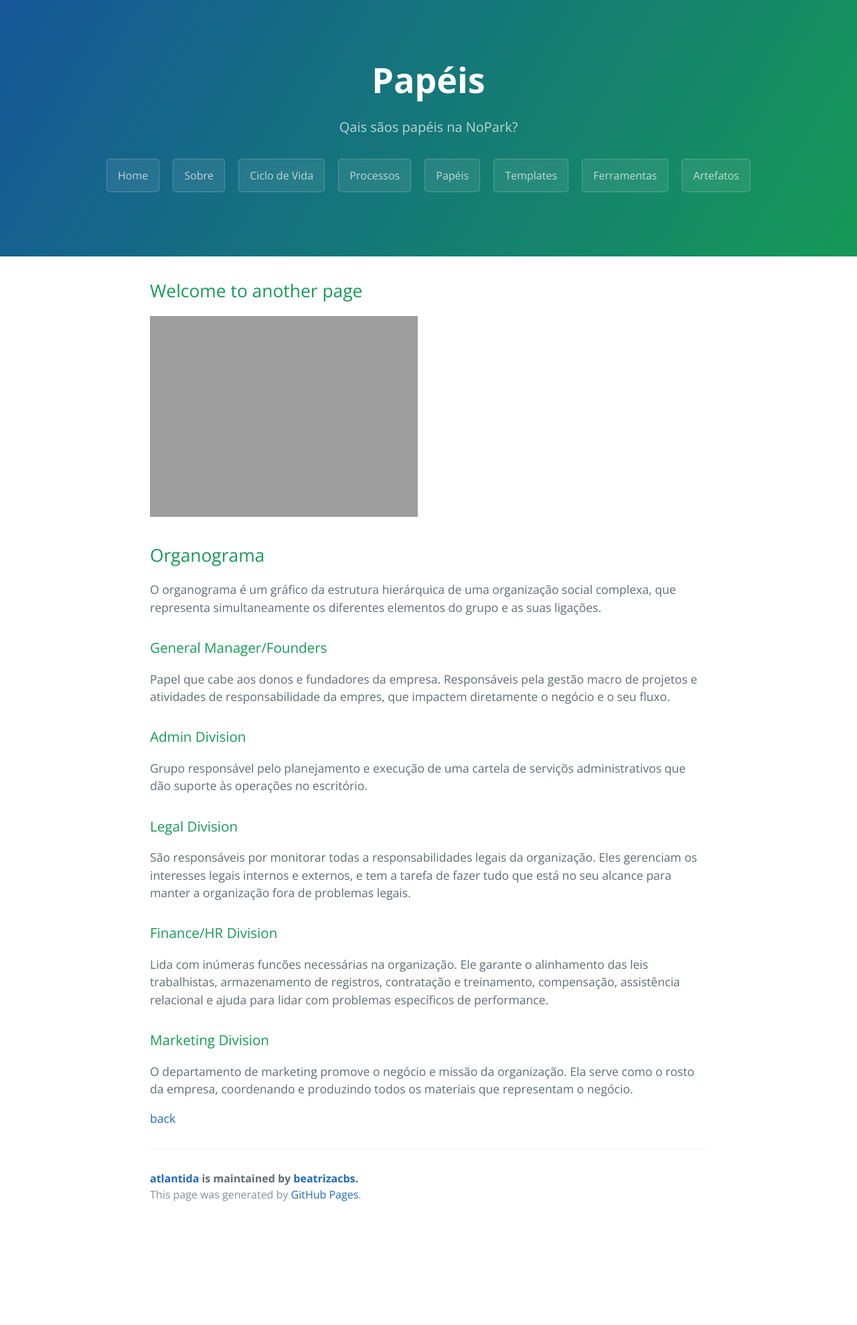
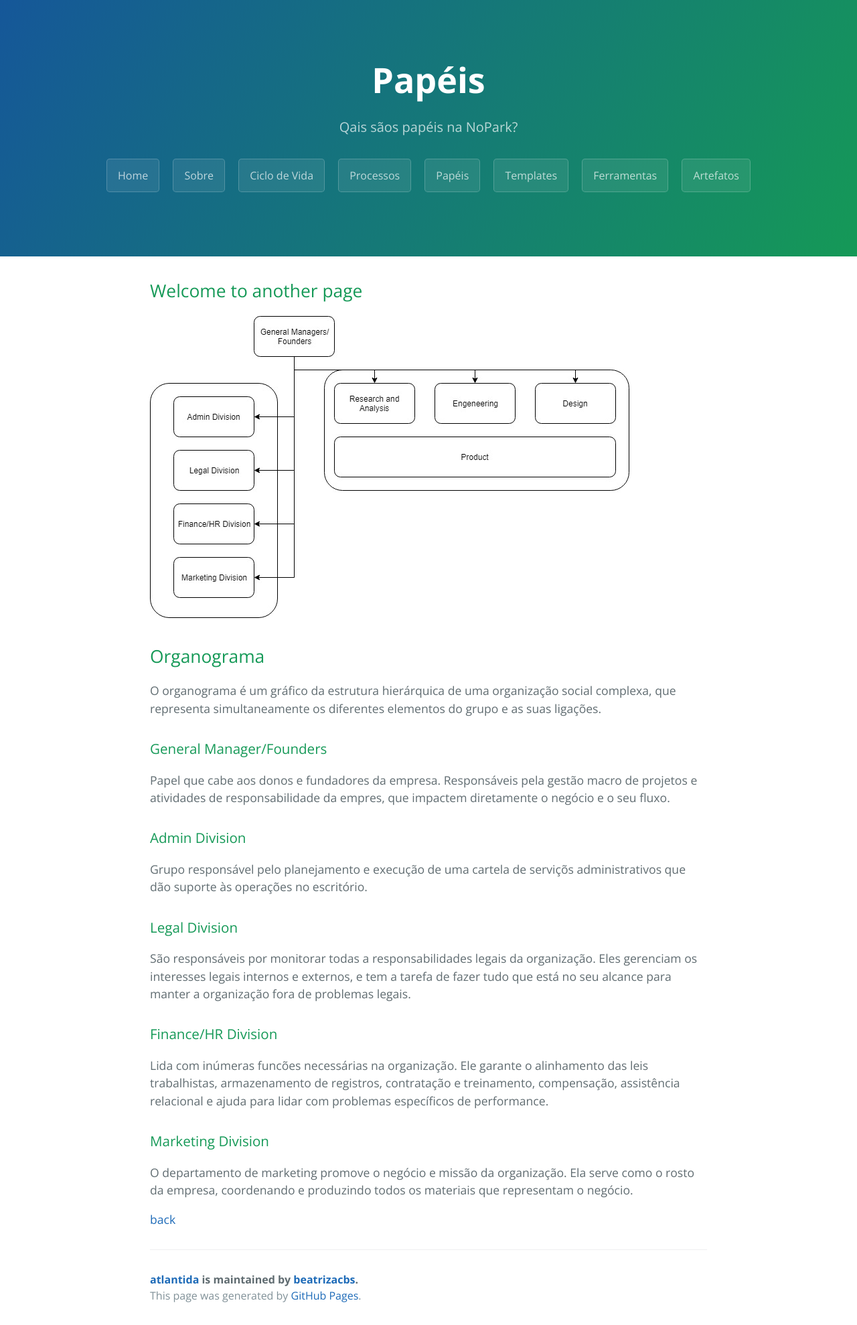
Before and after one commit to beatrizacbs/atlantida, a Jekyll site: the page built from papeis.md, in a window 1280 px wide. Shown: the whole page at 67% size. Built offline with Jekyll 4.4.1, drawn with Linux system fonts in a browser that asks for light colours; before the commit the page ends 1828 px from its top, so only the background shows below that.

Commit message:
Update papeis.md

```diff
--- a/papeis.md
+++ b/papeis.md
@@ -6,7 +6,7 @@ description: Qais sãos papéis na NoPark?
 
 ## Welcome to another page
 
-![Organograma](https://beatrizacbs.github.io/nopark/assets/images/oragnograma.jpg)
+![Organograma](https://beatrizacbs.github.io/nopark/assets/images/organograma.jpg)
 
 ## Organograma
 
```
